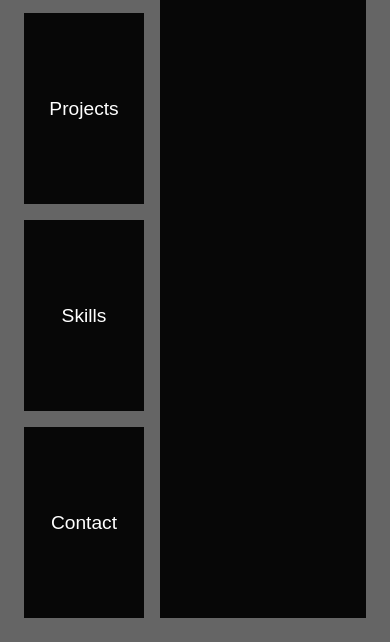
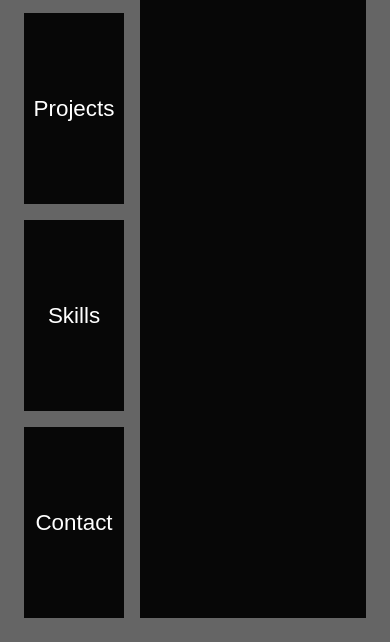
Before and after one commit to Javier-Gifkins/Javier-Gifkins-Portfolio-Project, a plain HTML site: page components/home/home.html in a window 390 px wide. Shown: the part 218-860 px from the top of the page. Drawn offline with Linux system fonts and the light colour scheme.

Commit message:
Fixed resposive layout for changing sindow size.

```diff
--- a/assets/global-styles/shared-layout.css
+++ b/assets/global-styles/shared-layout.css
@@ -5,7 +5,7 @@
 
 
 
-/* Body background styling */
+/* SECTION Body background styling */
 body {
     /* NOTE: for a solid colour background */
     background: var(--color-background);
@@ -20,9 +20,13 @@ body {
     display: grid;
     grid-template-columns: minmax(120px, min(20vw, 220px)) 1fr;
     gap: var(--gap);
+    column-gap: var(--gap); /* Force column gap to always be respected */
     height: 100vh;
     padding: var(--gap);
     box-sizing: border-box;
+
+    /* Smoother transition for grid column changes */
+    transition: grid-template-columns 0.4s cubic-bezier(0.25, 0.46, 0.45, 0.94);
 }
 
 /* Navigation sidebar grid container */
@@ -47,6 +51,11 @@ body {
     justify-content: center;
     font-family: var(--nav-bar-font);
     font-size: var(--nav-bar-font-size);
+
+    /* Smoother transitions for all responsive changes */
+    transition: font-size 0.4s cubic-bezier(0.25, 0.46, 0.45, 0.94),
+                width 0.4s cubic-bezier(0.25, 0.46, 0.45, 0.94),
+                min-height 0.4s ease;
 }
 
 /* Navigation box link styling */
@@ -70,5 +79,55 @@ body {
     width: 100%;
     height: 100%;
     box-sizing: border-box;
-    overflow-y: auto; /* Allow scrolling for content that exceeds container height */
+    overflow-y: auto;
 }
+
+/* Gradual responsive scaling for smoother transitions */
+
+/* Medium screens - start scaling down */
+@media (max-width: 1000px) {
+    .layout-grid {
+        grid-template-columns: minmax(100px, 18vw) 1fr;
+        gap: var(--gap) !important;
+        column-gap: var(--gap) !important;
+    }
+
+    .navigation-box:nth-child(1),
+    .navigation-box:nth-child(2),
+    .navigation-box:nth-child(3),
+    .navigation-box:nth-child(4) {
+        font-size: 2.2em !important; /* Gradual step down from 3em */
+    }
+}
+
+/* Small screens - more scaling */
+@media (max-width: 800px) {
+    .layout-grid {
+        grid-template-columns: minmax(90px, 15vw) 1fr;
+        gap: var(--gap) !important;
+        column-gap: var(--gap) !important;
+    }
+
+    .navigation-box:nth-child(1),
+    .navigation-box:nth-child(2),
+    .navigation-box:nth-child(3),
+    .navigation-box:nth-child(4) {
+        font-size: 1.8em !important; /* Another gradual step */
+    }
+}
+
+/* Very small screens - final scaling */
+@media (max-width: 600px) {
+    .layout-grid {
+        grid-template-columns: 100px 1fr;
+        gap: var(--gap) !important;
+        column-gap: var(--gap) !important;
+    }
+
+    .navigation-box:nth-child(1),
+    .navigation-box:nth-child(2),
+    .navigation-box:nth-child(3),
+    .navigation-box:nth-child(4) {
+        font-size: 1.4em !important; /* Final smaller size */
+    }
+}
```
Also changed, not shown: assets/global-styles/typography.css (+5 -4 lines).
